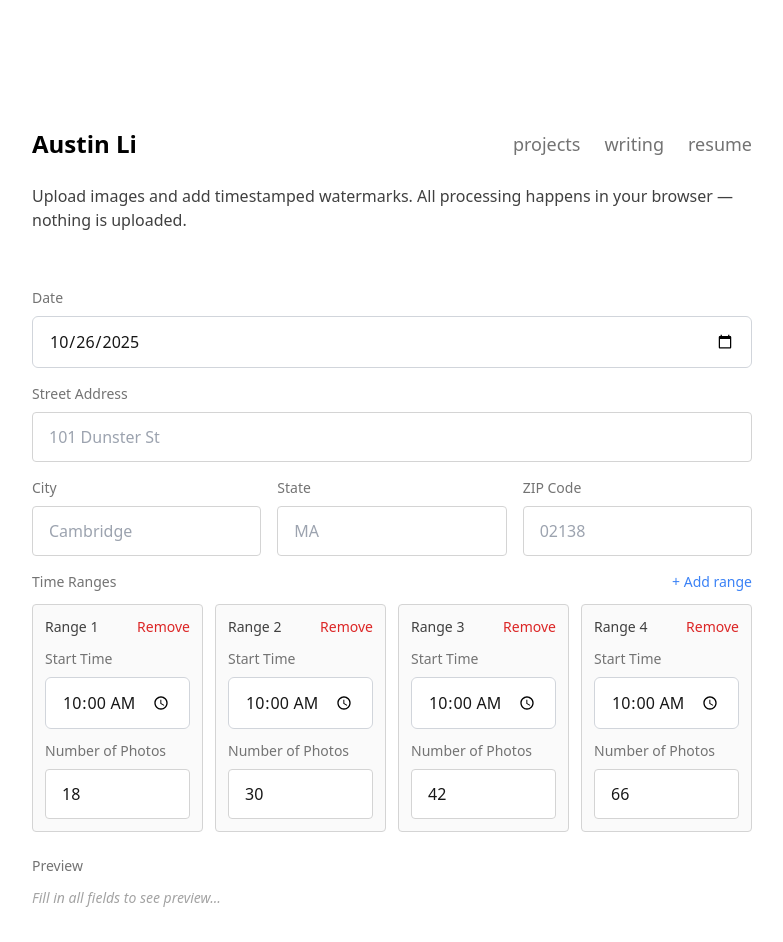
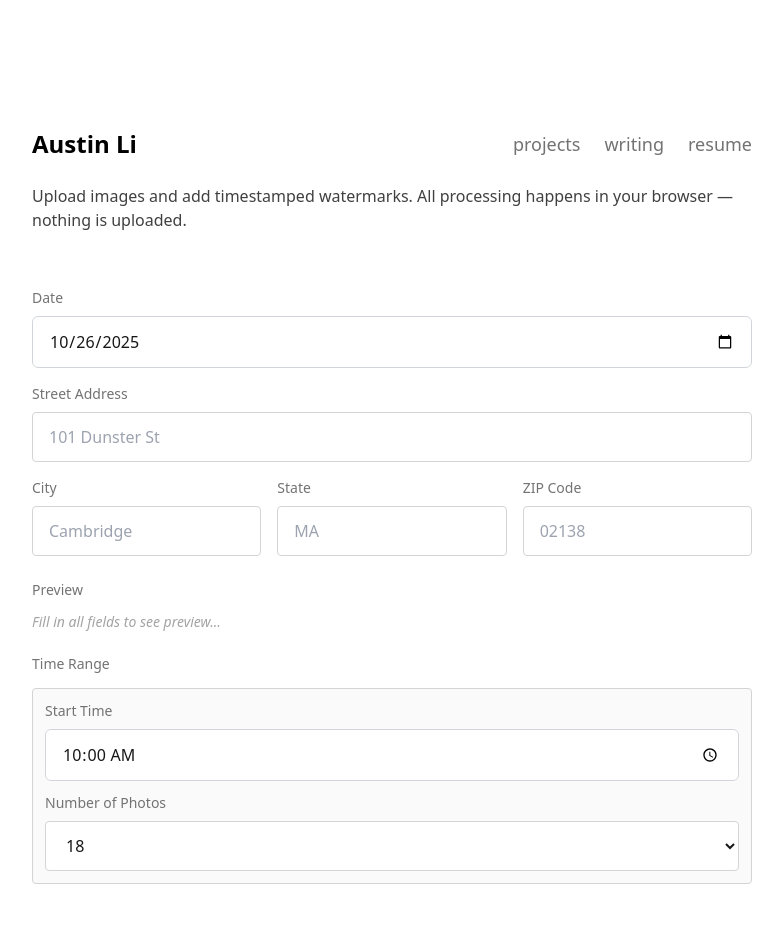
Before and after one commit to austinwli/austinwli.github.io, a SvelteKit app: page /watermark in a window 1280 px wide. Shown: the top 942 px of the page, without its empty margins (248-1031 px from the left). Built offline with nearby package versions, Linux system fonts and the light colour scheme; a web font is replaced by a local one.

Commit message:
range reset

```diff
--- a/src/routes/watermark/+page.svelte
+++ b/src/routes/watermark/+page.svelte
@@ -11,7 +11,7 @@
     validateConfig,
   } from "./processImages";
   import { downloadAsZip } from "./downloadZip";
-  import { DEFAULT_PATTERNS, DEFAULT_PHOTO_COUNTS } from "./utils";
+  import { DEFAULT_PATTERNS, getPatternByPhotoCount } from "./utils";
   import type {
     WatermarkConfig,
     AdvancedOptions as AdvancedOptionsType,
@@ -20,18 +20,21 @@
 
   // State
   let selectedFiles: File[] = [];
+  let selectedPhotoCount: 18 | 30 | 42 | 66 = 18;
   let watermarkConfig: WatermarkConfig = {
     date: new Date().toISOString().split("T")[0],
     street: "",
     city: "",
     state: "",
     zip: "",
-    timeRanges: DEFAULT_PATTERNS.map((pattern, i) => ({
-      id: crypto.randomUUID(),
-      startTime: "10:00",
-      incrementPattern: pattern,
-      photoCount: DEFAULT_PHOTO_COUNTS[i],
-    })),
+    timeRanges: [
+      {
+        id: crypto.randomUUID(),
+        startTime: "10:00",
+        incrementPattern: DEFAULT_PATTERNS[0], // 18 photos pattern
+        photoCount: 18,
+      },
+    ],
   };
   let advancedOptions: AdvancedOptionsType = {
     position: "top-left",
@@ -45,6 +48,19 @@
   let isProcessing = false;
   let progress: ProcessingProgress = { current: 0, total: 0, currentFile: "" };
   let errorMessage = "";
+
+  // Reactive: Update time range when photo count changes
+  $: if (selectedPhotoCount !== null && watermarkConfig.timeRanges.length > 0) {
+    const range = watermarkConfig.timeRanges[0];
+    if (range.photoCount !== selectedPhotoCount) {
+      // Update pattern and photoCount, keep same id and startTime
+      range.incrementPattern = getPatternByPhotoCount(selectedPhotoCount);
+      range.photoCount = selectedPhotoCount;
+      // Clear files when photo count changes
+      selectedFiles = [];
+      errorMessage = "";
+    }
+  }
 
   // Computed
   $: canProcess = selectedFiles.length > 0 && !isProcessing;
@@ -160,6 +176,7 @@
   <div class="space-y-4 sm:space-y-5">
     <ConfigForm
       bind:config={watermarkConfig}
+      bind:selectedPhotoCount
       totalImages={selectedFiles.length}
     />
   </div>
--- a/src/routes/watermark/ConfigForm.svelte
+++ b/src/routes/watermark/ConfigForm.svelte
@@ -2,21 +2,8 @@
   import type { WatermarkConfig, TimeRange } from "./types";
 
   export let config: WatermarkConfig;
+  export let selectedPhotoCount: 18 | 30 | 42 | 66;
   export let totalImages: number = 0;
-
-  function addTimeRange() {
-    const newRange: TimeRange = {
-      id: crypto.randomUUID(),
-      startTime: "10:00",
-      incrementPattern: [2], // Default simple pattern: +2 minutes per photo
-      photoCount: 0,
-    };
-    config.timeRanges = [...config.timeRanges, newRange];
-  }
-
-  function removeTimeRange(id: string) {
-    config.timeRanges = config.timeRanges.filter((r) => r.id !== id);
-  }
 
   function formatTime(time24: string): string {
     const [hours, minutes] = time24.split(":").map(Number);
@@ -114,65 +101,50 @@
     </div>
   </div>
 
-  <!-- Time Ranges -->
-  <div class="space-y-3">
-    <div class="flex items-center justify-between">
-      <span class="text-sm text-neutral-500 font-medium">Time Ranges</span>
-      <button
-        type="button"
-        class="text-sm text-blue-500 hover:text-blue-600 transition-colors"
-        on:click={addTimeRange}
-      >
-        + Add range
-      </button>
+  <!-- Preview Section -->
+  <div class="preview-section">
+    <p class="text-sm text-neutral-500 mb-3">Preview</p>
+    {#if !config.date || !config.street || !config.city || !config.state || !config.zip}
+      <p class="text-sm text-neutral-400 italic">
+        Fill in all fields to see preview...
+      </p>
+    {:else if config.timeRanges.length > 0}
+      {@const range = config.timeRanges[0]}
+      {@const preview = formatRangePreview(config, range)}
+      {#if preview}
+        <pre class="preview-text">{preview}</pre>
+      {:else}
+        <p class="text-sm text-neutral-400 italic">Invalid configuration</p>
+      {/if}
+    {/if}
   </div>
 
-    {#if config.timeRanges.length === 0}
-      <p class="text-sm text-neutral-500">
-        No time ranges defined. Add at least one.
-      </p>
-    {:else}
-      <div class="time-ranges-grid">
-        {#each config.timeRanges as range, i (range.id)}
+  <!-- Time Range -->
+  <div class="space-y-3">
+    <span class="text-sm text-neutral-500 font-medium">Time Range</span>
+
+    {#if config.timeRanges.length > 0}
       <div class="time-range-card">
-            <div class="flex items-center justify-between mb-3">
-              <span class="text-sm font-medium text-neutral-700"
-                >Range {i + 1}</span
-              >
-              {#if config.timeRanges.length > 1}
-                <button
-                  type="button"
-                  class="text-sm text-red-600 hover:text-red-700 transition-colors"
-                  on:click={() => removeTimeRange(range.id)}
-                >
-                  Remove
-                </button>
-              {/if}
-            </div>
         <div class="space-y-3">
           <div class="form-field">
-                <label for="startTime-{range.id}">Start Time</label>
+            <label for="startTime-{config.timeRanges[0].id}">Start Time</label>
             <input
-                  id="startTime-{range.id}"
+              id="startTime-{config.timeRanges[0].id}"
               type="time"
-                  bind:value={range.startTime}
+              bind:value={config.timeRanges[0].startTime}
               required
             />
           </div>
           <div class="form-field">
-                <label for="photoCount-{range.id}">Number of Photos</label>
-                <input
-                  id="photoCount-{range.id}"
-                  type="number"
-                  bind:value={range.photoCount}
-                  min="0"
-                  max="100"
-                  required
-                />
+            <label for="photoCount">Number of Photos</label>
+            <select id="photoCount" bind:value={selectedPhotoCount}>
+              <option value={18}>18</option>
+              <option value={30}>30</option>
+              <option value={42}>42</option>
+              <option value={66}>66</option>
+            </select>
           </div>
         </div>
-          </div>
-        {/each}
       </div>
     {/if}
 
@@ -190,32 +162,6 @@
       <p class="text-sm text-red-600">
         Total photos in ranges must equal uploaded images
       </p>
-    {/if}
-  </div>
-
-  <!-- Preview Section -->
-  <div class="preview-section">
-    <p class="text-sm text-neutral-500 mb-3">Preview</p>
-    {#if !config.date || !config.street || !config.city || !config.state || !config.zip}
-      <p class="text-sm text-neutral-400 italic">
-        Fill in all fields to see preview...
-      </p>
-    {:else}
-      <div class="preview-grid">
-        {#each config.timeRanges as range, i}
-          {@const preview = formatRangePreview(config, range)}
-          <div class="preview-card">
-            <div class="preview-header">Range {i + 1}</div>
-            {#if preview}
-              <pre class="preview-text">{preview}</pre>
-            {:else}
-              <p class="text-sm text-neutral-400 italic">
-                Invalid configuration
-              </p>
-            {/if}
-          </div>
-        {/each}
-      </div>
     {/if}
   </div>
 </div>
@@ -254,11 +200,16 @@
     @apply block text-sm text-neutral-500;
   }
 
-  input {
+  input,
+  select {
     @apply w-full px-4 py-3 border border-neutral-300 rounded
            focus:outline-none focus:ring-2 focus:ring-blue-500 focus:border-blue-500
            text-neutral-900 bg-white transition-colors
            text-base;
+  }
+
+  select {
+    @apply cursor-pointer;
   }
 
   /* Override browser defaults for date and time inputs */
@@ -333,10 +284,6 @@
     }
   }
 
-  .time-ranges-grid {
-    @apply grid grid-cols-1 sm:grid-cols-2 md:grid-cols-4 gap-3;
-  }
-
   .time-range-card {
     @apply border border-neutral-300 rounded p-3 bg-neutral-50;
     /* Prevent overflow */
@@ -356,18 +303,6 @@
     @apply mt-6;
   }
 
-  .preview-grid {
-    @apply grid grid-cols-1 sm:grid-cols-2 lg:grid-cols-4 gap-4;
-  }
-
-  .preview-card {
-    @apply min-w-0;
-  }
-
-  .preview-header {
-    @apply text-xs font-medium text-neutral-600 mb-1;
-  }
-
   .preview-text {
     @apply text-sm text-neutral-500 font-mono whitespace-pre-line;
   }
--- a/src/routes/watermark/utils.ts
+++ b/src/routes/watermark/utils.ts
@@ -159,6 +159,29 @@ export const DEFAULT_PATTERNS: IncrementPattern[][] = [
 export const DEFAULT_PHOTO_COUNTS = [18, 30, 42, 66];
 
 /**
+ * Available photo count options
+ */
+export const PHOTO_COUNT_OPTIONS = [18, 30, 42, 66] as const;
+
+/**
+ * Get the increment pattern for a given photo count
+ * @param photoCount - Must be one of: 18, 30, 42, or 66
+ * @returns The corresponding increment pattern array
+ * @throws Error if photoCount is not one of the valid options
+ */
+export function getPatternByPhotoCount(photoCount: number): IncrementPattern[] {
+  const index = DEFAULT_PHOTO_COUNTS.indexOf(photoCount);
+  if (index === -1) {
+    throw new Error(
+      `Invalid photo count: ${photoCount}. Must be one of: ${DEFAULT_PHOTO_COUNTS.join(
+        ", "
+      )}`
+    );
+  }
+  return DEFAULT_PATTERNS[index];
+}
+
+/**
  * Calculate timestamp for an image based on pattern-based assignment.
  * Images are assigned to ranges in upload order based on photoCount.
  */
```
Lines whose indentation alone changed are shown as unchanged.
